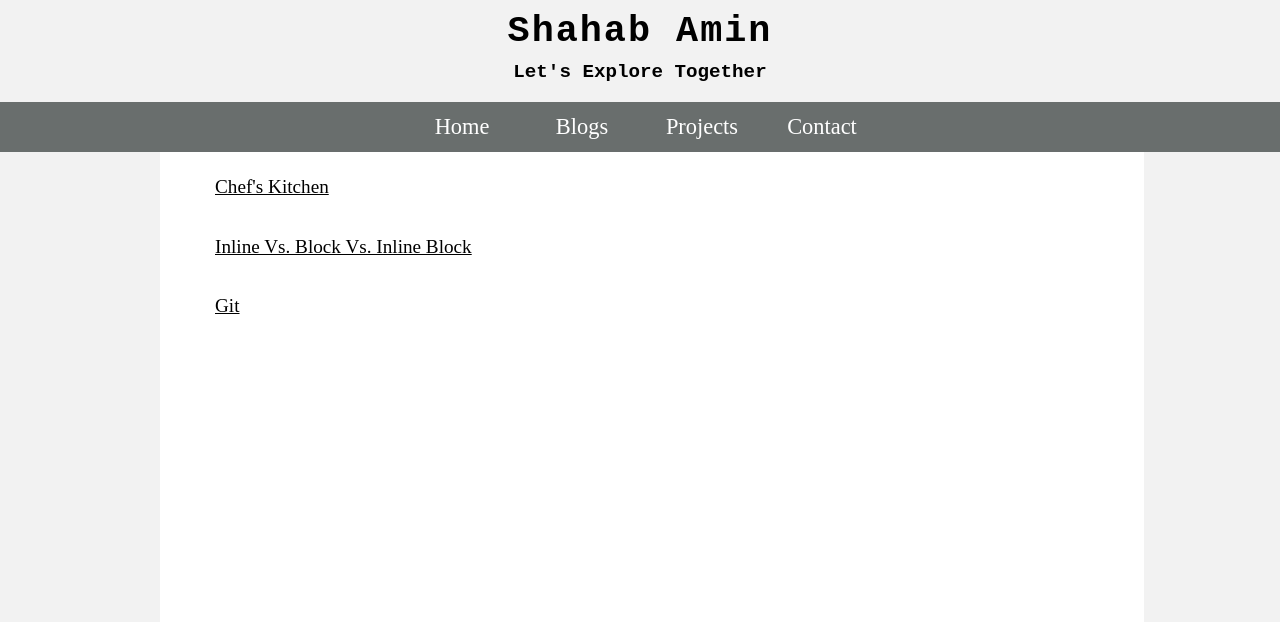
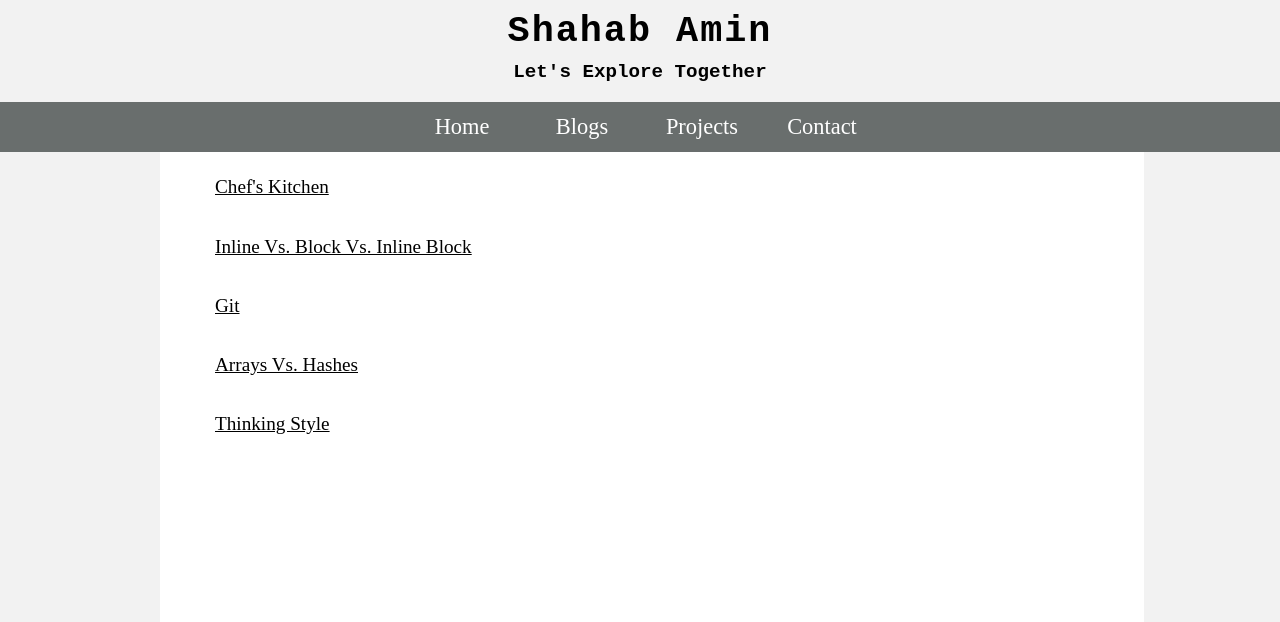
Before and after one commit to aminsshahab/aminsshahab.github.io, a plain HTML site: page blogs.html in a window 1280 px wide. Shown: the top 622 px of the page. Drawn offline with Linux system fonts and the light colour scheme.

Commit message:
think style blog and added links to blog

```diff
--- a/blogs.html
+++ b/blogs.html
@@ -25,6 +25,8 @@
 		 	<li> <a href="http://aminsshahab.github.io/blog/c1-chefs-kitchen.html"> Chef's Kitchen </a> </li>
 		 	<li> <a href="http://aminsshahab.github.io/blog/t2-css-design.html"> Inline Vs. Block Vs. Inline Block <a> </li>
 		 	<li> <a href="http://aminsshahab.github.io/blog/t1-git-blog.html"> Git </a> </li>
+		 	<li> <a href="http://aminsshahab.github.io/blog/t3-arrays-hashes.html"> Arrays Vs. Hashes </a> </li>
+		 	<li> <a href="http://aminsshahab.github.io/blog/c3_thinking-style.html"> Thinking Style </a> </li>
 
 
 		<p>
```
Also changed, not shown: blog/c3_thinking-style.html (added).
